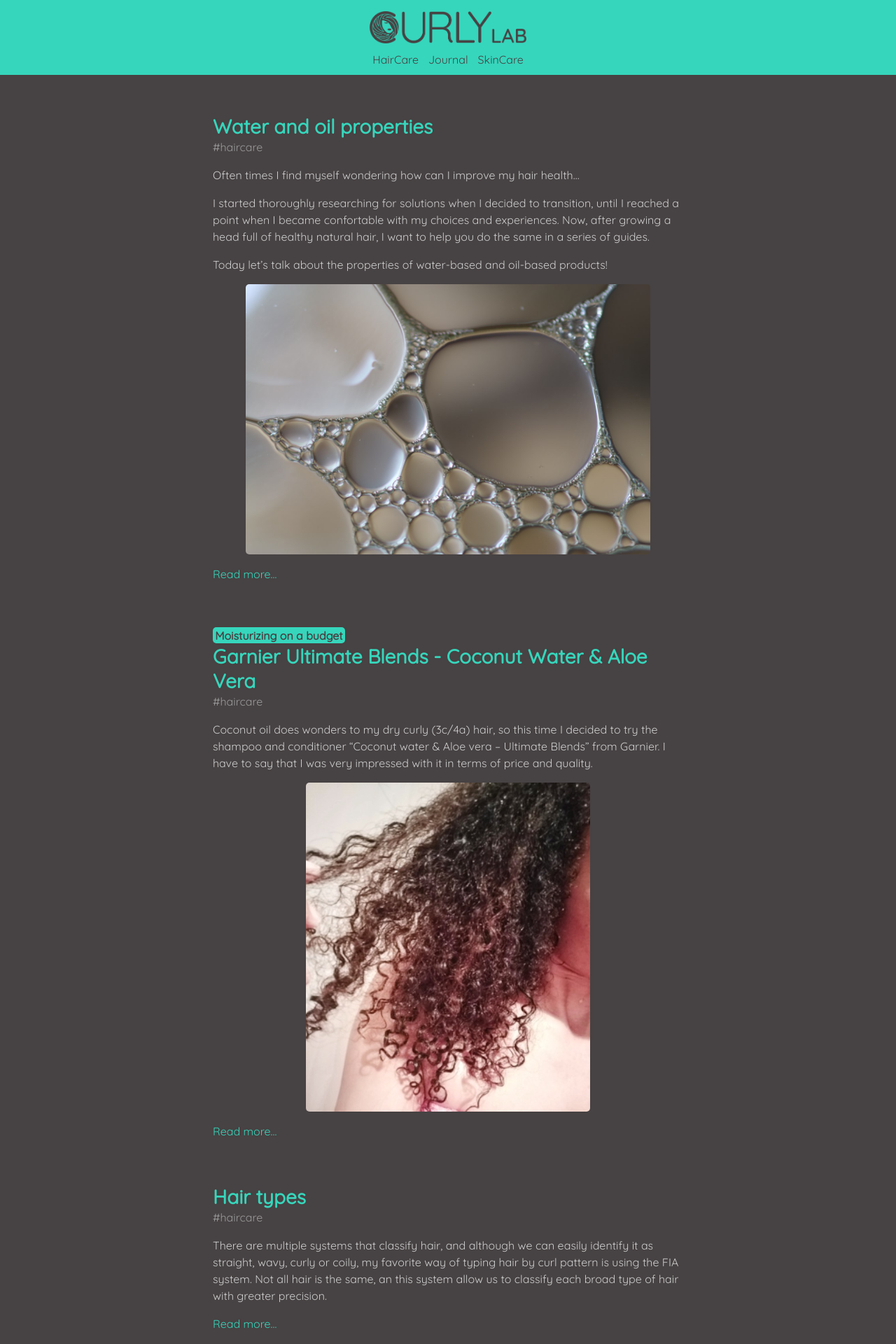
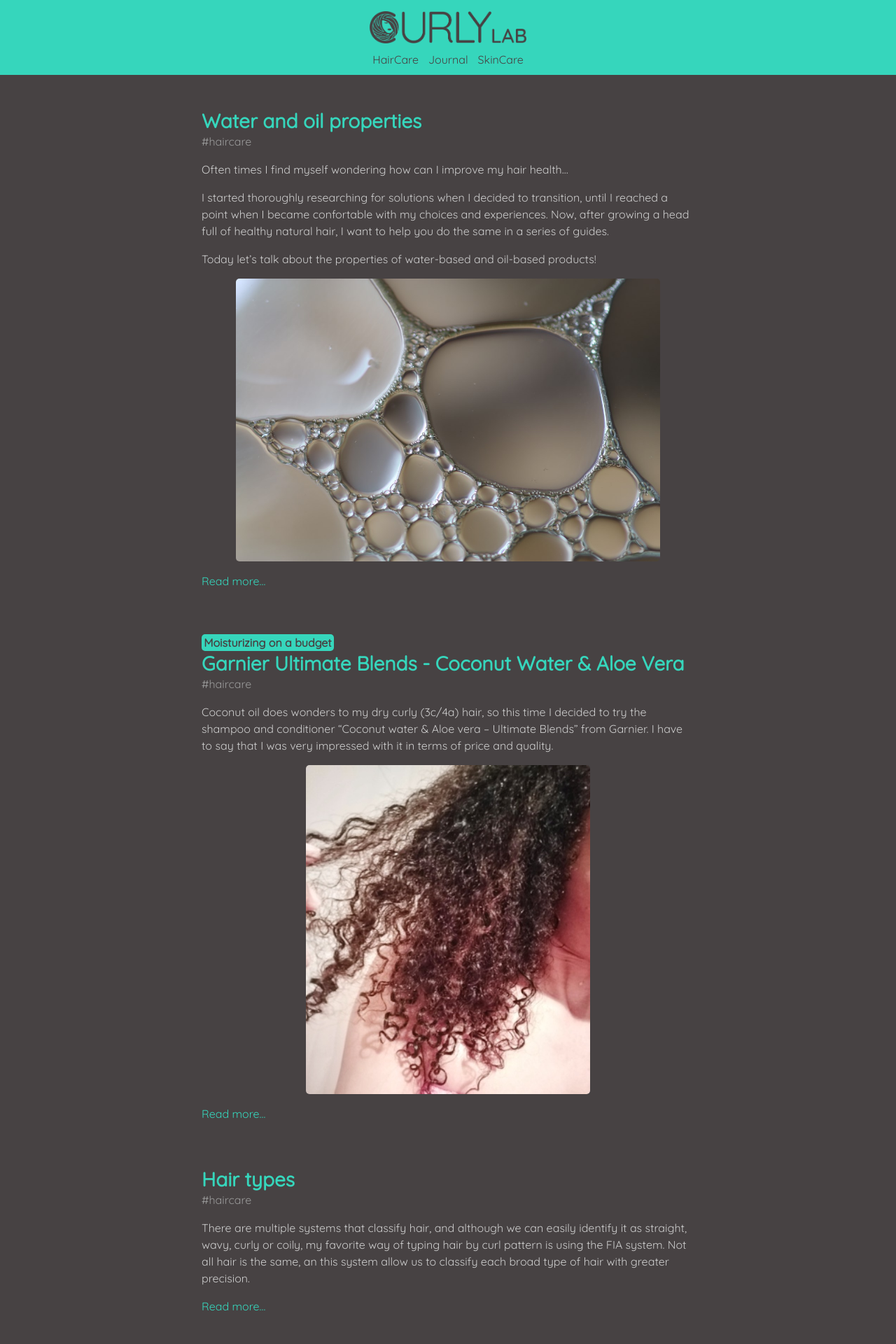
Before and after one commit to curlylab/curlylab.github.io, a Jekyll site: the page built from index.html, in a window 1280 px wide. Shown: the top 1920 px of the page at 70% size. Built offline with Jekyll 4.4.1, drawn with Linux system fonts in a browser that asks for light colours; the list of posts is cut into pages by our own code.

Commit message:
Update hyde.css

```diff
--- a/public/css/hyde.css
+++ b/public/css/hyde.css
@@ -138,13 +138,13 @@
 /* Container */
 
 .content {
-  padding-top:    3.5rem; /* 4rem */
+  padding-top:    3rem; /* 4rem */
   padding-bottom: 3.5rem; /* 4rem */
 }
 
 @media (min-width: 48rem) {
   .content {
-    max-width: 44rem; /* 38rem */
+    max-width: 46rem; /* 38rem */
     margin-left: auto;
     margin-right: auto;
   }
```
